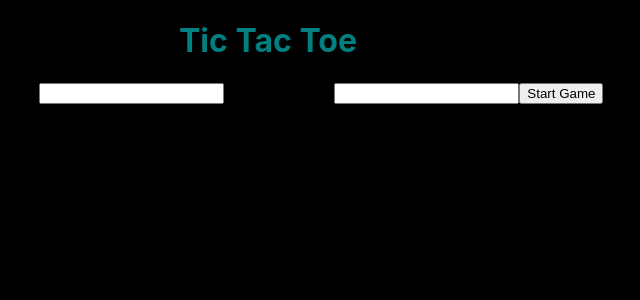
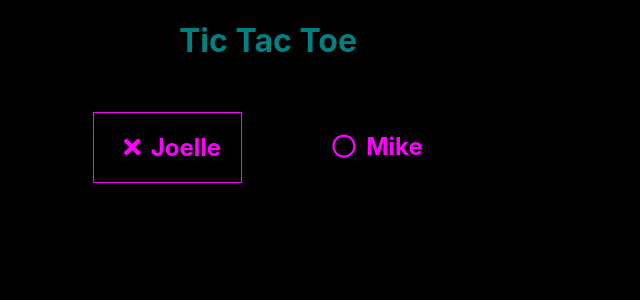
Before and after one commit to j-lindsey/joelle_lindsey_React_code_challenge_1, a React (Create React App) app in the folder code_challenge/: page / in a window 1280 px wide. Shown: the top 300 px of the page, without its empty margins (372-1012 px from the left). Built offline with nearby package versions, Linux system fonts and the light colour scheme.

Commit message:
add current player info

```diff
--- a/code_challenge/src/components/PlayerInfo/playerinfo.css
+++ b/code_challenge/src/components/PlayerInfo/playerinfo.css
@@ -1,4 +1,4 @@
-.playerInput{
+.playerInput {
     background-color: white;
     color: black;
     display: flex;
@@ -7,11 +7,31 @@
     padding: 20px;
     width: 500px;
 }
-.playerInput label{
+
+.playerInput label {
     padding: 10px;
     width: 350px;
 }
 
-.playerInput input{
+.playerInput input {
     margin-left: 10px;
 }
+
+.playerDisplay {
+    display: flex;
+    justify-content: space-between;
+}
+
+.playerDisplay h2 {
+    color: magenta;
+    margin: 30px;
+    padding: 20px;
+}
+
+.fontIcon {
+    padding: 0 10px;
+}
+
+.active{
+    border: 1px solid magenta;
+}
--- a/code_challenge/src/components/PlayerInfo/playerinfo.js
+++ b/code_challenge/src/components/PlayerInfo/playerinfo.js
@@ -1,14 +1,17 @@
 import React from 'react';
-
+import { FontAwesomeIcon } from '@fortawesome/react-fontawesome';
+import { faTimes} from '@fortawesome/free-solid-svg-icons';
+import { faCircle } from '@fortawesome/free-regular-svg-icons'
+import './playerinfo.css';
 
 class PlayerInfo extends React.Component {
     constructor(props) {
         super(props);
         this.state = {
             playerInfo: false,
-            player1Name: '',
-            player2Name: '',
-
+            player1Name: 'Joelle',
+            player2Name: 'Mike',
+            currentPlayer: 'Joelle'
         };
 
         this.handlePlayerInfo = this.handlePlayerInfo.bind(this);
@@ -25,24 +28,29 @@ class PlayerInfo extends React.Component {
 
     handlePlayerInfo() {
         this.setState({
-            playerInfo: true
+            playerInfo: true,
+            currentPlayer: this.state.player1Name
         })
     }
 
     handleInput(event) {
         const { name } = event.target;
         let value = event.target.value;
-        console.log(value);
         this.setState({ [name]: value });
     }
 
 
 
     render() {
-        const { playerInfo, player1Name, player2Name } = this.state;
+        const { currentPlayer, player1Name, player2Name } = this.state;
         return (
             <div className="player-main">
-                {playerInfo ? ('') : (
+                {true ? (
+                    <div className="playerDisplay">
+                        <h2 className={(currentPlayer === player1Name ? 'active' : '')}><FontAwesomeIcon className="fontIcon" icon={faTimes} />{player1Name}</h2>
+                        <h2 className={(currentPlayer === player2Name ? 'active' : '')}><FontAwesomeIcon className="fontIcon" icon={faCircle}/>{player2Name}</h2>
+                    </div>
+                ) : (
                     <div className="playerInput" >
                         <label>Player 1 Name
                             <input type="text" value={player1Name} name="player1Name" onChange={this.handleInput}></input>
@@ -53,6 +61,7 @@ class PlayerInfo extends React.Component {
                         <button onClick={this.handlePlayerInfo}>Start Game</button>
                     </div>
                 )}
+
             </div>
         )
     }
```
Also changed, not shown: 1 other file (tests, documents, lock files or other folders).
